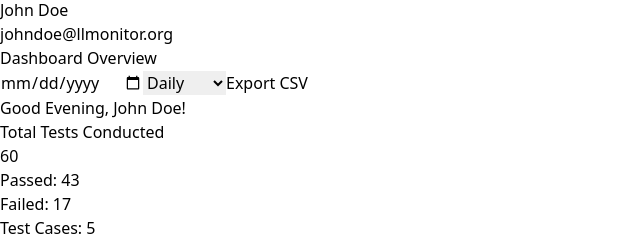
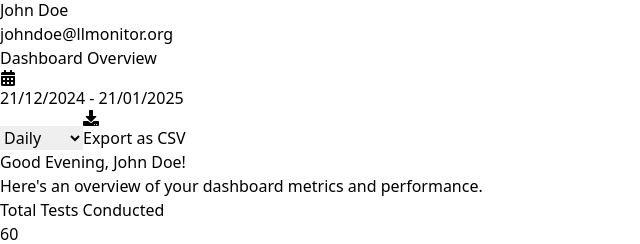
Before and after one commit to ImmaHarry/Dashboard, a React (Vite) app in the folder client/: page / in a window 1280 px wide. Shown: the part 658-902 px from the top of the page, without its empty margins (0-640 px from the left). Built offline with nearby package versions, Linux system fonts and the light colour scheme.

Commit message:
dashboard

```diff
--- a/client/src/components/Dashboard.jsx
+++ b/client/src/components/Dashboard.jsx
@@ -1,38 +1,54 @@
 import React from "react";
 import LineChart from "./LineChart";
 import StatsCard from "./StatsCard";
+import { FaCalendarAlt, FaDownload } from "react-icons/fa";
 
 const Dashboard = () => {
   return (
-    <div className="h-screen w-full bg-black text-white p-4 flex flex-col ">
-      {/* Top Bar: Dashboard Overview in One Line */}
-      <div className="flex justify-between items-center w-full mb-2">
-        <h2 className="text-xl font-bold">Dashboard Overview</h2>
+    <div className="h-screen w-full bg-black text-white p-4 flex flex-col">
+      {/* Top Bar */}
+      <div className="flex items-center justify-between w-full mb-4">
+        {/* Title */}
+        <h2 className="text-3xl font-bold">Dashboard Overview</h2>
 
-        {/* Smaller Inputs */}
+        {/* Actions */}
         <div className="flex items-center space-x-2">
-          <input
-            type="date"
-            className="bg-gray-800 text-white px-2 py-1 text-xs rounded-md"
-          />
-          <select className="bg-gray-800 text-white px-2 py-1 text-xs rounded-md">
+          {/* Date Picker */}
+          <div className="flex items-center bg-gray-800 text-gray-400 px-3 py-1 rounded-md space-x-2">
+            <FaCalendarAlt className="text-gray-500" />
+            <span className="text-sm">21/12/2024 - 21/01/2025</span>
+          </div>
+
+          {/* Filter Dropdown */}
+          <select className="bg-gray-800 text-gray-400 px-3 py-1 text-sm rounded-md focus:outline-none">
             <option>Daily</option>
             <option>Weekly</option>
             <option>Monthly</option>
           </select>
-          <button className="bg-blue-500 px-2 py-1 text-xs rounded-md text-white">
-            Export CSV
+
+          {/* Export Button */}
+          <button className="bg-blue-500 text-sm text-white px-3 py-1 rounded-md flex items-center space-x-2">
+            <FaDownload />
+            <span>Export as CSV</span>
           </button>
         </div>
       </div>
 
-      {/* Greeting Message */}
-      <h1 className="text-2xl font-bold mb-4">Good Evening, John Doe!</h1>
+      {/* Divider Line */}
+      <div className="w-full h-px bg-gray-700 mb-4"></div>
+
+      {/* Greeting Section */}
+      <div className="mb-6">
+        <h1 className="text-2xl font-semibold mb-1">Good Evening, John Doe!</h1>
+        <p className="text-gray-400 text-sm">
+          Here's an overview of your dashboard metrics and performance.
+        </p>
+      </div>
 
       {/* Main Container */}
-      <div className="flex space-x-4">
+      <div className="flex flex-col lg:flex-row space-y-4 lg:space-y-0 lg:space-x-4">
         {/* Left Section - Stats and Metrics */}
-        <div className="w-1/3 flex flex-col space-y-4">
+        <div className="w-full lg:w-1/3 flex flex-col space-y-4">
           <StatsCard
             title="Total Tests Conducted"
             value="60"
@@ -47,22 +63,22 @@ const Dashboard = () => {
           />
 
           {/* Model Metrics */}
-          <div className="text-white text-lg font-bold">Model Metrics</div>
+          <div className="text-white text-xl font-bold">Model Metrics</div>
           <div className="grid grid-cols-2 gap-2">
             <StatsCard title="Hallucination" value={32} isCircular={true} />
             <StatsCard title="LLM Drift Rate" value={17} isCircular={true} />
           </div>
 
           {/* Custom Metrics */}
-          <div className="text-white text-lg font-bold">Custom Metrics</div>
+          <div className="text-white text-xl font-bold">Custom Metrics</div>
           <div className="grid grid-cols-2 gap-2">
             <StatsCard title="Metric 1" value={91} isCircular={true} />
             <StatsCard title="Metric 2" value={97} isCircular={true} />
           </div>
         </div>
 
-        {/* Right Section - Graphs in Same Container */}
-        <div className="w-2/3 bg-gray-800 p-4 rounded-lg">
+        {/* Right Section - Graphs */}
+        <div className="w-full lg:w-2/3 bg-gray-800 p-4 rounded-lg">
           <div className="text-white text-lg font-bold mb-2">
             Accuracy Comparison Data:
           </div>
@@ -105,7 +121,7 @@ const Dashboard = () => {
         </div>
       </div>
 
-      {/* Previous Tests Section - Directly Below Graphs */}
+      {/* Previous Tests Section */}
       <div className="w-full bg-gray-800 p-4 rounded-lg mt-4">
         <h2 className="text-lg font-bold mb-2">Previous Tests</h2>
         <div className="text-gray-400">No previous tests available.</div>
```
